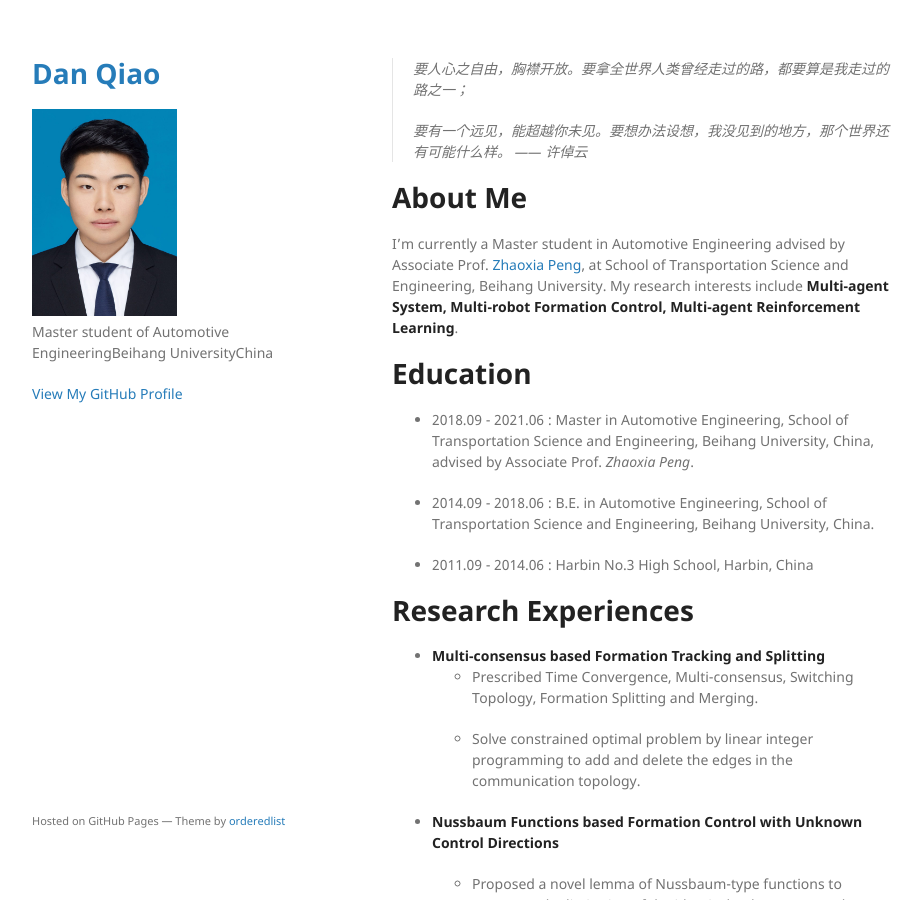
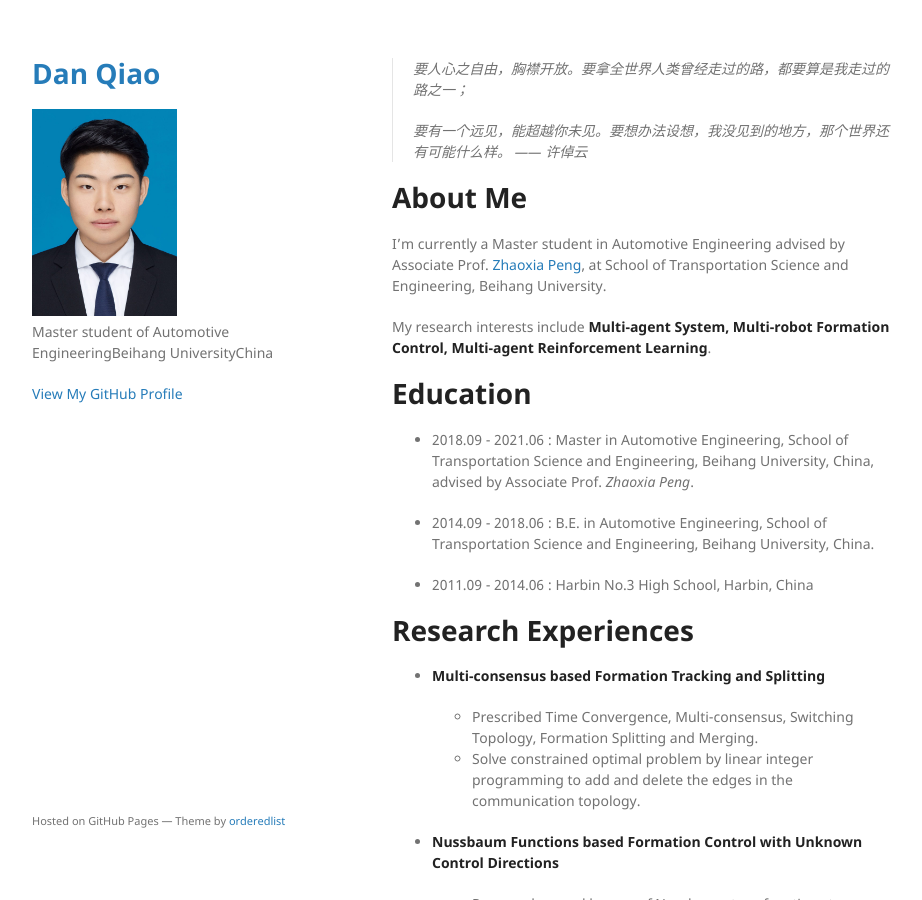
Before and after one commit to qiaodanbuaa/qiaodanbuaa.github.io, a Jekyll site: the page built from index.md, in a window 1280 px wide and 900 px high. Shown: the whole window, without its empty margins (178-1100 px from the left). Built offline with Jekyll 4.4.1, drawn with Linux system fonts in a browser that asks for light colours; our own code applies the rules of GitHub Pages for plain Markdown files.

```diff
--- a/index.md
+++ b/index.md
@@ -5,7 +5,9 @@
 
 # About Me
 
-I’m currently a Master student in Automotive Engineering advised by Associate Prof. [Zhaoxia Peng](http://transportation.buaa.edu.cn/info/1092/4827.htm), at School of Transportation Science and Engineering, Beihang University. My research interests include **Multi-agent System, Multi-robot Formation Control, Multi-agent Reinforcement Learning**.
+I’m currently a Master student in Automotive Engineering advised by Associate Prof. [Zhaoxia Peng](http://transportation.buaa.edu.cn/info/1092/4827.htm), at School of Transportation Science and Engineering, Beihang University.
+
+My research interests include **Multi-agent System, Multi-robot Formation Control, Multi-agent Reinforcement Learning**.
 
 
 # Education
@@ -19,32 +21,30 @@ I’m currently a Master student in Automotive Engineering advised by Associate
 # Research Experiences
 
 - **Multi-consensus based Formation Tracking and Splitting**
+
   - Prescribed Time Convergence, Multi-consensus, Switching Topology, Formation Splitting and Merging.
+  - Solve constrained optimal problem by linear integer programming to add and delete the edges in the communication topology.
 
-  - Solve constrained optimal problem by linear integer programming to add and delete the edges in the communication topology.
 - **Nussbaum Functions based Formation Control with Unknown Control Directions**
 
   - Proposed a novel lemma of Nussbaum-type functions to overcome the limitation of the identical unknown control directions assumptions and control shock.
-
   - Designed a distributed control algorithm for the consensus problem, in which the input shock can be reduced by 80% with arbitrary UCDs.
-
   - Designed a distributed formation control algorithm for Multiple WMRs with unknown actuator nonlinearities and UCDs.
 
 - **Observer-based Distributed Sliding Mode Formation Tracking Control**
+
   - Designed a distributed observer to estimate the state of the leader robot with limited communication range.
-
   - Developed a novel sliding surface and reference velocity with combined errors to improve the system’s robustness.
-
   - Designed a distributed control law for a group of nonholonomic mobile robots with the Euler-Lagrange system.
 
 - **Minor Research**
+
   - Switching topology, Cooperative-Comepetitive topology, Cluster Consensus, and Signed Weighted Networks.
-
   - Complex Networks, Opinion Dynamics, Social Power, and Spectual Theory in Brain Networks.
 
 - **Aging Mechanism of Lithium-Ion Batteries for HEV**
+
   - The attenuation of the maximum capacity of lithium-ion batteries with the number of cyclic charge-discharge was tested under different working conditions. Recorded data and analyzed the correlation with statistical methods.
-
   - The capacity attenuation model of the lithium-ion battery was established based on the pseudo-two-dimensions electrochemical model and used for the state of health (SOH) prediction.
 
 # Publications
@@ -62,9 +62,7 @@ Multi-agent Systems with Unknown Arbitrary Control Directions, Submitted to **_A
 # Awards & Honors
 
 * Oral Presentation in International Symposium on Automation, Information and Computing (ISAIC), 2020.
-
 * China Post-Graduate Mathematical Contest in Modeling, top 30%, 2020.
-
 * Excellent Scholarship for Postgraduate Entrance Examination, Beihang University, 2018.
 
 
```
